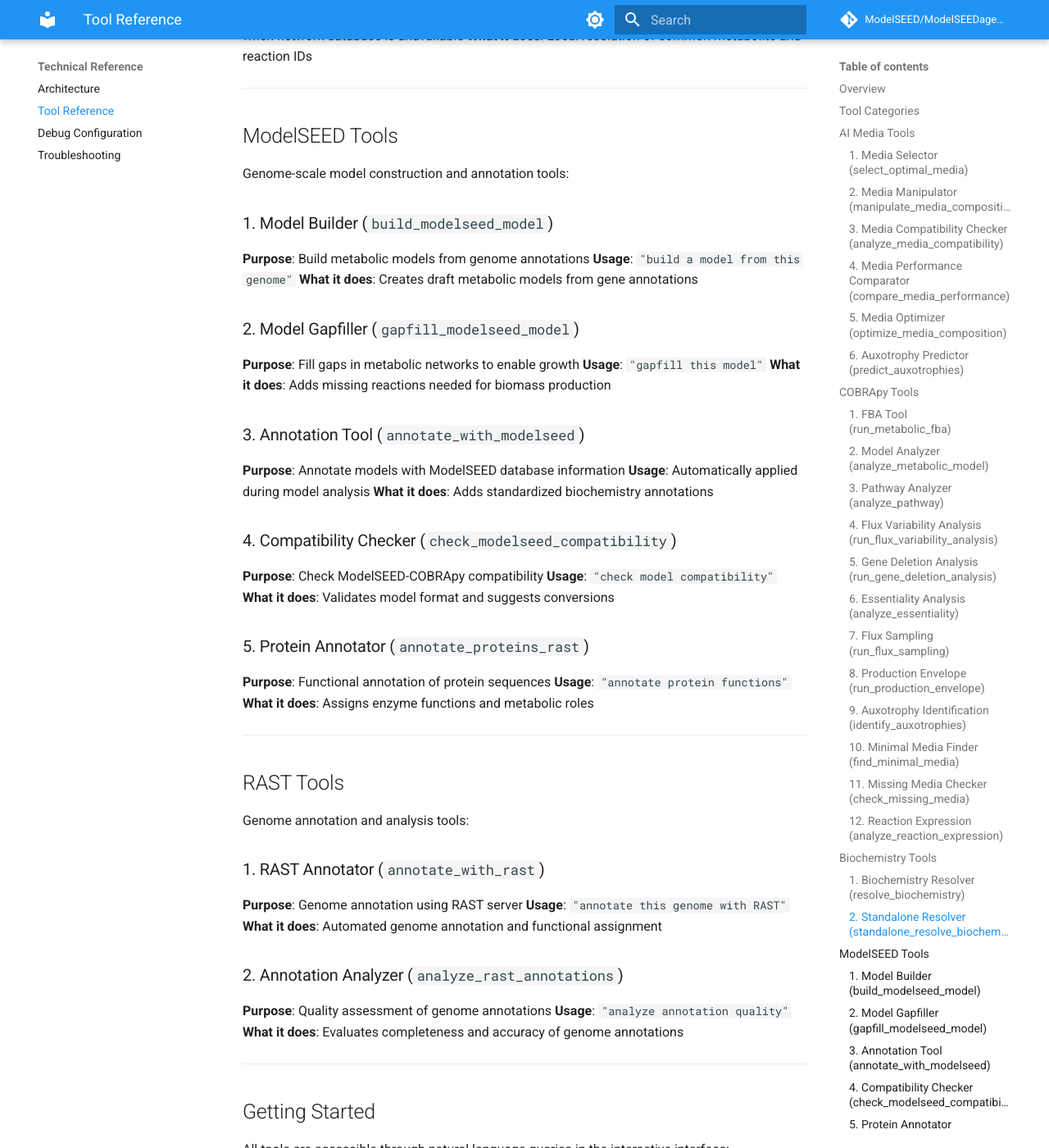
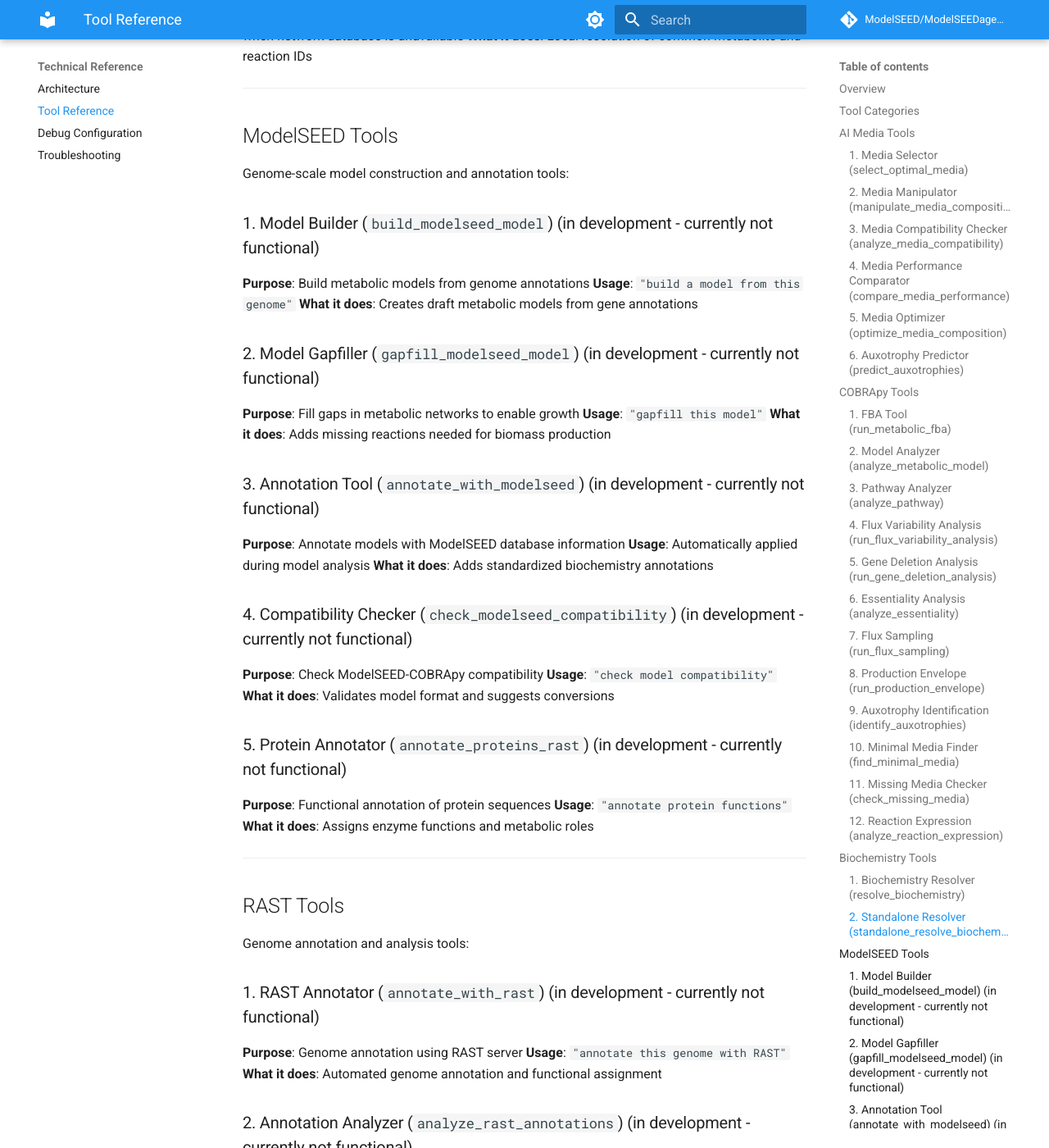
Before and after one commit to jplfaria/ModelSEEDagent, an MkDocs documentation site: the page built from docs/TOOL_REFERENCE.md, in a window 1280 px wide and 1400 px high, scrolled down 3859 px. Shown: the whole window at 82% size. Built offline with MkDocs 1.6.1 and Material for MkDocs 9.7.7, drawn with Linux system fonts in a browser that asks for light colours; a script that is not in the unit is left out; comment, search, counter and statistics services are not loaded; some of the changed text lies outside the part shown.

Commit message:
Pre-commit hook updates from documentation review
The pre-commit documentation review hook automatically updated multiple documentation files to maintain consistency with the latest tool information.

🤖 Generated with [Claude Code](https://claude.ai/code)

Co-Authored-By: Claude <noreply@anthropic.com>

````diff
--- a/docs/TOOL_REFERENCE.md
+++ b/docs/TOOL_REFERENCE.md
@@ -139,27 +139,27 @@ Universal compound and reaction information tools:
 
 Genome-scale model construction and annotation tools:
 
-### 1. Model Builder (`build_modelseed_model`)
+### 1. Model Builder (`build_modelseed_model`) (in development - currently not functional)
 **Purpose**: Build metabolic models from genome annotations
 **Usage**: `"build a model from this genome"`
 **What it does**: Creates draft metabolic models from gene annotations
 
-### 2. Model Gapfiller (`gapfill_modelseed_model`)
+### 2. Model Gapfiller (`gapfill_modelseed_model`) (in development - currently not functional)
 **Purpose**: Fill gaps in metabolic networks to enable growth
 **Usage**: `"gapfill this model"`
 **What it does**: Adds missing reactions needed for biomass production
 
-### 3. Annotation Tool (`annotate_with_modelseed`)
+### 3. Annotation Tool (`annotate_with_modelseed`) (in development - currently not functional)
 **Purpose**: Annotate models with ModelSEED database information
 **Usage**: Automatically applied during model analysis
 **What it does**: Adds standardized biochemistry annotations
 
-### 4. Compatibility Checker (`check_modelseed_compatibility`)
+### 4. Compatibility Checker (`check_modelseed_compatibility`) (in development - currently not functional)
 **Purpose**: Check ModelSEED-COBRApy compatibility
 **Usage**: `"check model compatibility"`
 **What it does**: Validates model format and suggests conversions
 
-### 5. Protein Annotator (`annotate_proteins_rast`)
+### 5. Protein Annotator (`annotate_proteins_rast`) (in development - currently not functional)
 **Purpose**: Functional annotation of protein sequences
 **Usage**: `"annotate protein functions"`
 **What it does**: Assigns enzyme functions and metabolic roles
@@ -170,12 +170,12 @@ Genome-scale model construction and annotation tools:
 
 Genome annotation and analysis tools:
 
-### 1. RAST Annotator (`annotate_with_rast`)
+### 1. RAST Annotator (`annotate_with_rast`) (in development - currently not functional)
 **Purpose**: Genome annotation using RAST server
 **Usage**: `"annotate this genome with RAST"`
 **What it does**: Automated genome annotation and functional assignment
 
-### 2. Annotation Analyzer (`analyze_rast_annotations`)
+### 2. Annotation Analyzer (`analyze_rast_annotations`) (in development - currently not functional)
 **Purpose**: Quality assessment of genome annotations
 **Usage**: `"analyze annotation quality"`
 **What it does**: Evaluates completeness and accuracy of genome annotations
--- a/docs/api/tools.md
+++ b/docs/api/tools.md
@@ -355,11 +355,11 @@ class PrecisionConfig(BaseModel):
     numerical_precision: int = 6      # Decimal places for output
 ```
 
-## ModelSEED Tools (5 tools)
+## ModelSEED Tools (5 tools) - IN DEVELOPMENT (CURRENTLY NOT FUNCTIONAL)
 
 ### Model Building Tools
 
-#### `build_metabolic_model`
+#### `build_metabolic_model` (in development - currently not functional)
 
 **Purpose**: Construct metabolic models from genome annotations
 
@@ -400,7 +400,7 @@ class ModelBuilderConfig(BaseModel):
 }
 ```
 
-#### `gapfill_metabolic_model`
+#### `gapfill_metabolic_model` (in development - currently not functional)
 
 **Purpose**: Automated model gap-filling for growth
 
````
Also changed, not shown: docs/documentation-updates.md (+76 -75 lines), docs/documentation-updates.json, 1 other file.
